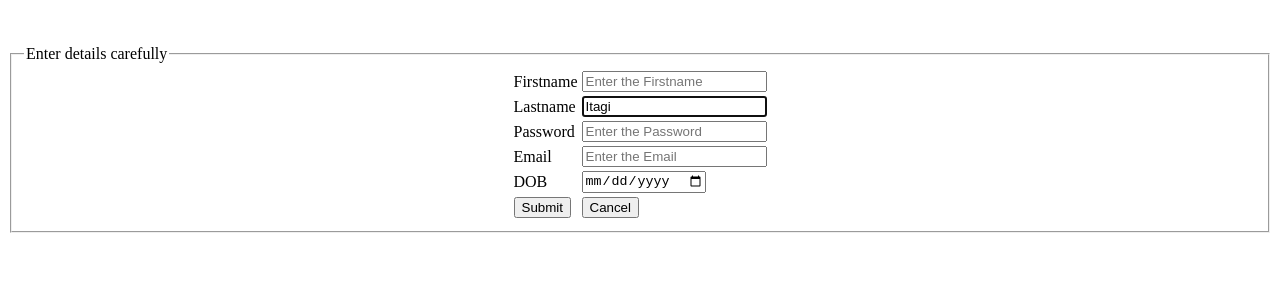
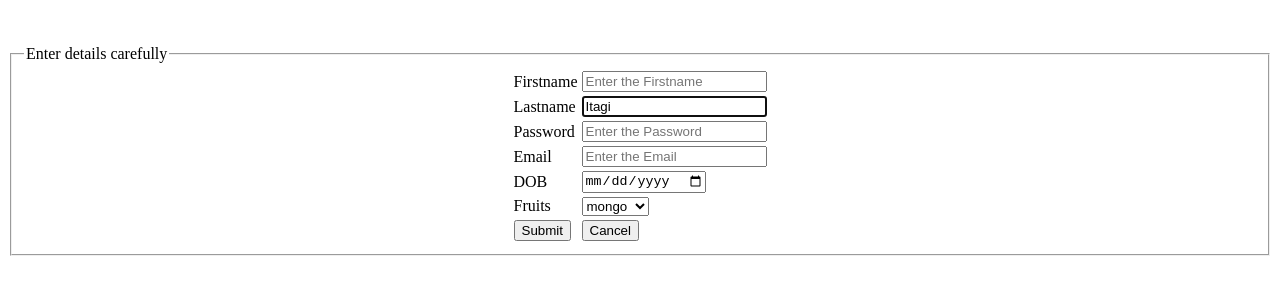
Before and after one commit to Anil-Itagi/Jspiders_practice, a plain HTML site: page HTML/forms/forms1.html in a window 1280 px wide. Shown: the part 195-490 px from the top of the page. Drawn offline with Linux system fonts and the light colour scheme.

Commit message:
add a select tag

```diff
--- a/HTML/forms/forms1.html
+++ b/HTML/forms/forms1.html
@@ -46,6 +46,18 @@
                     </tr>
 
                     <tr>
+                        <td><label for="fruits">Fruits</label></td>
+                        <td>
+                            <select name="" id="fruits">
+                                <option value="" >apple</option>
+                                <option value="" selected>mongo</option>
+                                <option value="">banana </option>
+                                <option value="">graphs</option>
+                            </select>
+                        </td>
+                    </tr>
+
+                    <tr>
                         <td><button>Submit</button></td>
                         <td><button>Cancel</button></td>
                     </tr>
```
